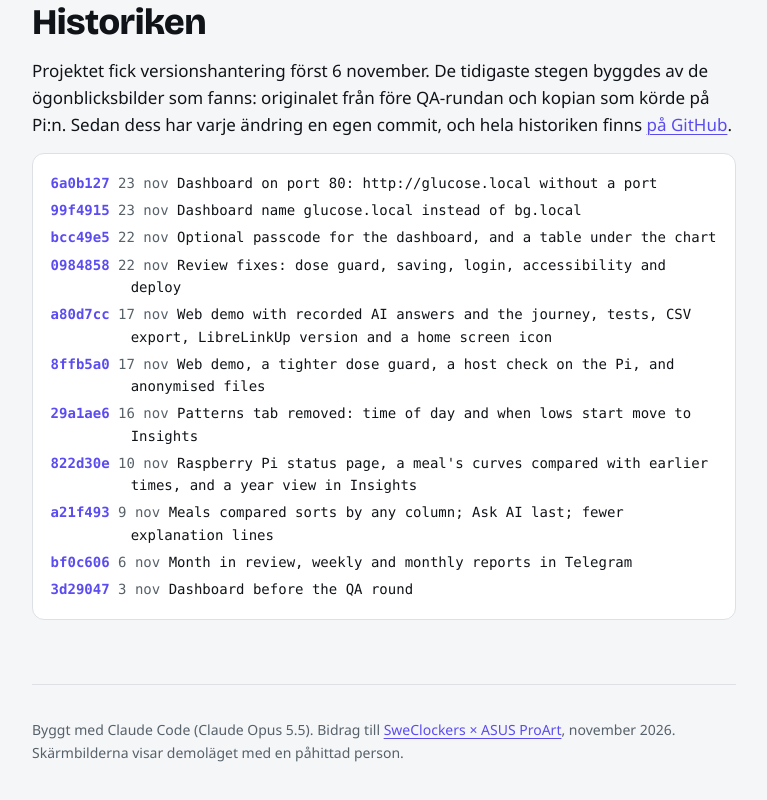
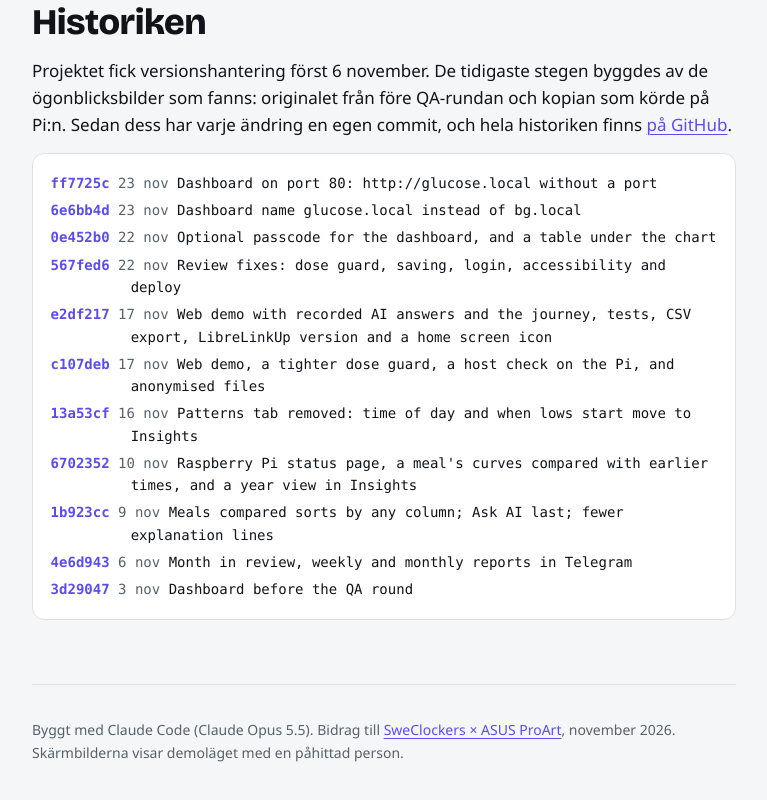
Before and after one commit to GiantToaster/glucose, a website: page docs/journey.html in a window 1280 px wide. Shown: the part 7522-8322 px from the top of the page, without its empty margins (256-1023 px from the left). Drawn offline with nearby package versions, Linux system fonts and the light colour scheme; a web font is replaced by a local one.

Commit message:
Journey: commit ids after the history was cleaned
Co-Authored-By: Claude Opus 5.5 <noreply@anthropic.com>

```diff
--- a/docs/journey.html
+++ b/docs/journey.html
@@ -222,16 +222,16 @@ Fri ████████░░  84 %</pre>Meals: Lax med potatis ×4, Pizza
   <h2>Historiken</h2>
   <p>Projektet fick versionshantering först 6 november. De tidigaste stegen byggdes av de ögonblicksbilder som fanns: originalet från före QA-rundan och kopian som körde på Pi:n. Sedan dess har varje ändring en egen commit, och hela historiken finns <a href="https://github.com/GiantToaster/glucose/commits/main">på GitHub</a>.</p>
   <div class="log" role="list" aria-label="Git-historik, ett urval">
-    <div role="listitem"><b>6a0b127</b> <span>23 nov</span> Dashboard on port 80: http://glucose.local without a port</div>
-    <div role="listitem"><b>99f4915</b> <span>23 nov</span> Dashboard name glucose.local instead of bg.local</div>
-    <div role="listitem"><b>bcc49e5</b> <span>22 nov</span> Optional passcode for the dashboard, and a table under the chart</div>
-    <div role="listitem"><b>0984858</b> <span>22 nov</span> Review fixes: dose guard, saving, login, accessibility and deploy</div>
-    <div role="listitem"><b>a80d7cc</b> <span>17 nov</span> Web demo with recorded AI answers and the journey, tests, CSV export, LibreLinkUp version and a home screen icon</div>
-    <div role="listitem"><b>8ffb5a0</b> <span>17 nov</span> Web demo, a tighter dose guard, a host check on the Pi, and anonymised files</div>
-    <div role="listitem"><b>29a1ae6</b> <span>16 nov</span> Patterns tab removed: time of day and when lows start move to Insights</div>
-    <div role="listitem"><b>822d30e</b> <span>10 nov</span> Raspberry Pi status page, a meal's curves compared with earlier times, and a year view in Insights</div>
-    <div role="listitem"><b>a21f493</b> <span>9 nov</span> Meals compared sorts by any column; Ask AI last; fewer explanation lines</div>
-    <div role="listitem"><b>bf0c606</b> <span>6 nov</span> Month in review, weekly and monthly reports in Telegram</div>
+    <div role="listitem"><b>ff7725c</b> <span>23 nov</span> Dashboard on port 80: http://glucose.local without a port</div>
+    <div role="listitem"><b>6e6bb4d</b> <span>23 nov</span> Dashboard name glucose.local instead of bg.local</div>
+    <div role="listitem"><b>0e452b0</b> <span>22 nov</span> Optional passcode for the dashboard, and a table under the chart</div>
+    <div role="listitem"><b>567fed6</b> <span>22 nov</span> Review fixes: dose guard, saving, login, accessibility and deploy</div>
+    <div role="listitem"><b>e2df217</b> <span>17 nov</span> Web demo with recorded AI answers and the journey, tests, CSV export, LibreLinkUp version and a home screen icon</div>
+    <div role="listitem"><b>c107deb</b> <span>17 nov</span> Web demo, a tighter dose guard, a host check on the Pi, and anonymised files</div>
+    <div role="listitem"><b>13a53cf</b> <span>16 nov</span> Patterns tab removed: time of day and when lows start move to Insights</div>
+    <div role="listitem"><b>6702352</b> <span>10 nov</span> Raspberry Pi status page, a meal's curves compared with earlier times, and a year view in Insights</div>
+    <div role="listitem"><b>1b923cc</b> <span>9 nov</span> Meals compared sorts by any column; Ask AI last; fewer explanation lines</div>
+    <div role="listitem"><b>4e6d943</b> <span>6 nov</span> Month in review, weekly and monthly reports in Telegram</div>
     <div role="listitem"><b>3d29047</b> <span>3 nov</span> Dashboard before the QA round</div>
   </div>
 
```
